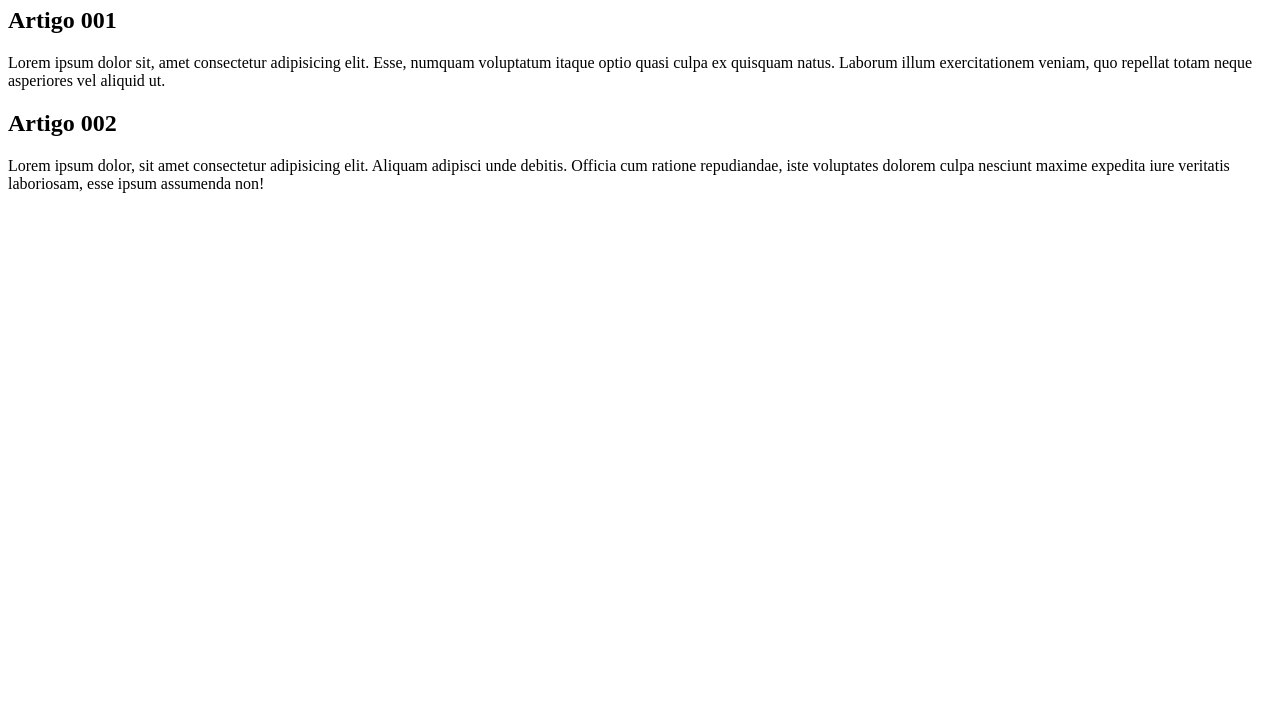
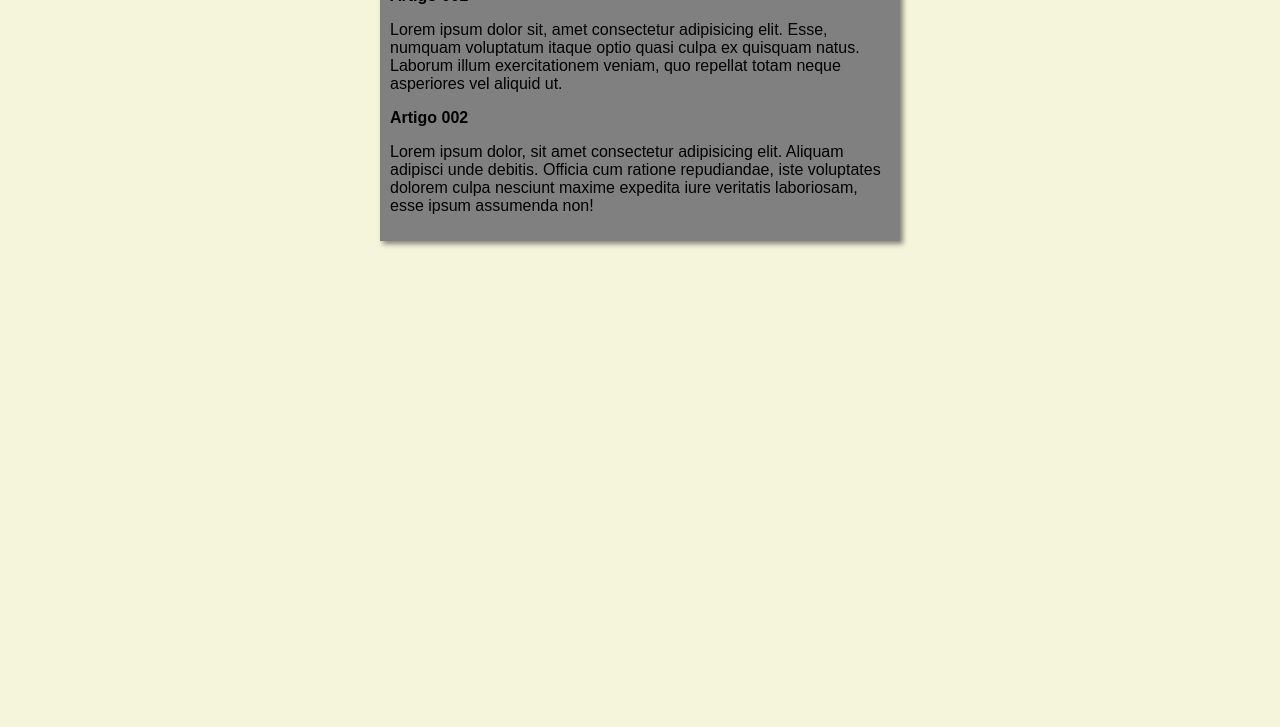
Before and after one commit to GeniferCode/projeto-site, a plain HTML site: page index.html in a window 1280 px wide. Shown: the part 73-800 px from the top of the page. Drawn offline with Linux system fonts and the light colour scheme.

Commit message:
iniciei o design

```diff
--- /dev/null
+++ b/estilo/style.css
@@ -0,0 +1,16 @@
+* {
+    font-family: Arial, Helvetica, sans-serif;
+    font-size: 16px;
+}
+
+body {
+    background-color: beige;
+}
+
+main {
+    background-color: gray;
+    width: 500px;
+    margin: auto;
+    padding: 10px;
+    box-shadow: 3px 3px 5px rgba(0, 0, 0, 0.472);
+}
--- a/index.html
+++ b/index.html
@@ -4,6 +4,7 @@
     <meta charset="UTF-8">
     <meta name="viewport" content="width=device-width, initial-scale=1.0">
     <title>Título do site</title>
+    <link rel="stylesheet" href="estilo/style.css">
 </head>
 <body>
     <main>
```
